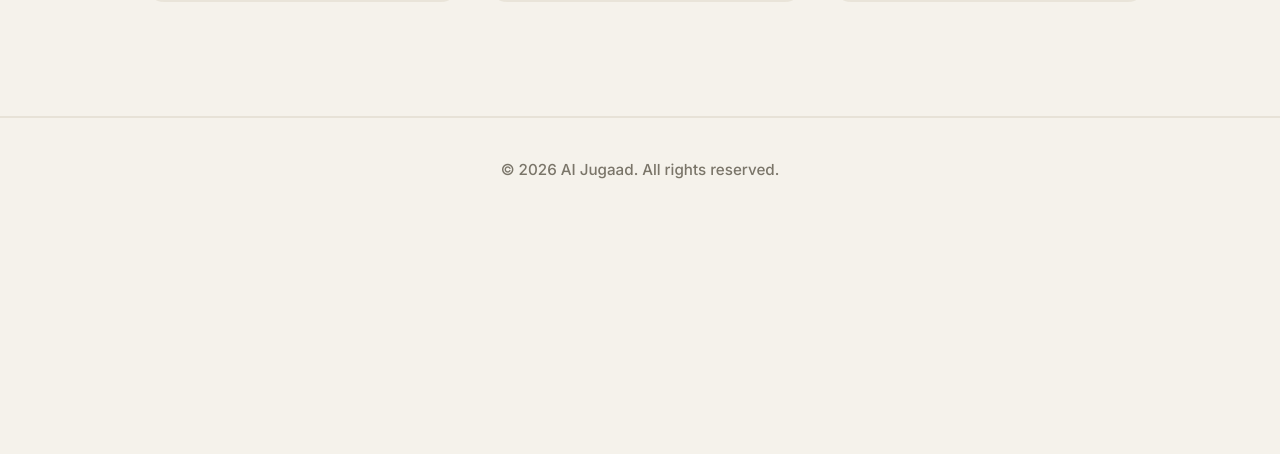
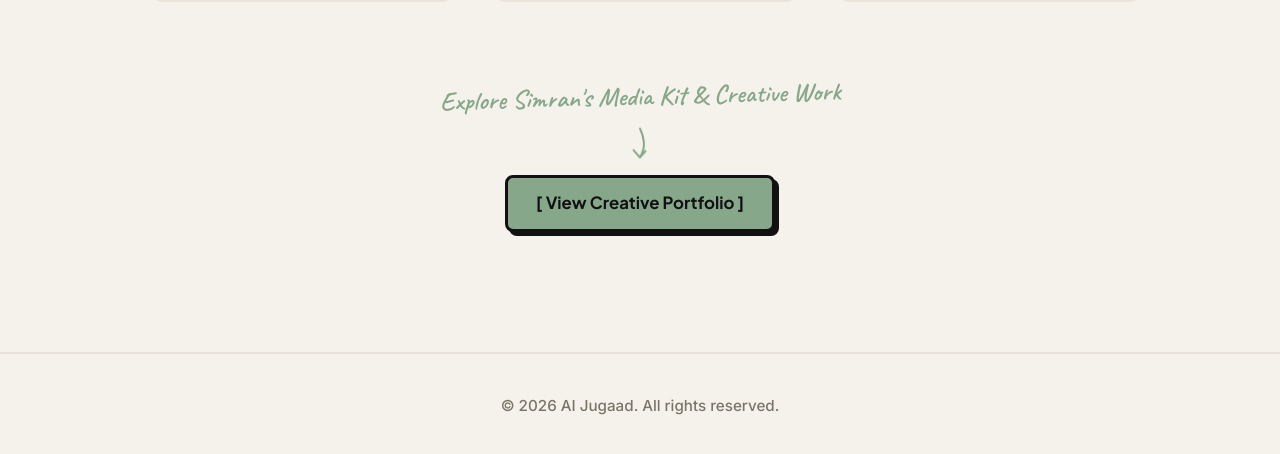
Before and after one commit to simmrraann/AiJugaad, a website built with Vite: page index.html in a window 1280 px wide. Shown: the part 2654-3108 px from the top of the page. Before the commit the page ends 2876 px from the top, so only its background shows below. Built offline with nearby package versions, Linux system fonts and the light colour scheme.

Commit message:
feat: add founder creative portfolio banner to contact section

```diff
--- a/index.html
+++ b/index.html
@@ -251,6 +251,17 @@
           </div>
         </a>
       </div>
+
+      <!-- Creative Portfolio Link Block -->
+      <div class="portfolio-banner">
+        <span class="banner-cursive-label">Explore Simran's Media Kit & Creative Work</span>
+        <svg class="banner-arrow" viewBox="0 0 40 50">
+          <path d="M20,5 C25,15 28,30 20,40 M12,32 L20,41 L27,33" fill="none" stroke="#86A789" stroke-width="2.5" stroke-linecap="round" stroke-linejoin="round"/>
+        </svg>
+        <a href="https://simranmediaakit.netlify.app/" target="_blank" rel="noopener noreferrer" class="banner-cta">
+          [ View Creative Portfolio ]
+        </a>
+      </div>
     </div>
   </section>
 
--- a/style.css
+++ b/style.css
@@ -642,6 +642,63 @@ h1, h2, h3, h4 {
   word-break: break-all;
 }
 
+.portfolio-banner {
+  margin-top: 80px;
+  display: flex;
+  flex-direction: column;
+  align-items: center;
+  position: relative;
+  text-align: center;
+}
+
+.banner-cursive-label {
+  font-family: var(--font-cursive);
+  font-size: 1.65rem;
+  color: var(--matcha);
+  font-weight: 600;
+  transform: rotate(-1.5deg);
+  margin-bottom: 2px;
+}
+
+.banner-arrow {
+  width: 32px;
+  height: 40px;
+  margin-bottom: 15px;
+  animation: bounce-small 3s ease-in-out infinite;
+}
+
+.banner-cta {
+  display: inline-block;
+  background-color: var(--matcha);
+  color: var(--text-main);
+  border: 3px solid var(--black);
+  padding: 12px 28px;
+  font-family: var(--font-headings);
+  font-size: 1.05rem;
+  font-weight: 700;
+  border-radius: 8px;
+  text-decoration: none;
+  box-shadow: 4px 4px 0px var(--black);
+  transition: all 0.15s ease-in-out;
+  cursor: pointer;
+}
+
+.banner-cta:hover {
+  background-color: var(--matcha-light);
+  transform: translate(2px, 2px);
+  box-shadow: 2px 2px 0px var(--black);
+}
+
+.banner-cta:active {
+  transform: translate(4px, 4px);
+  box-shadow: 0px 0px 0px var(--black);
+}
+
+@keyframes bounce-small {
+  0%, 100% { transform: translateY(0); }
+  50% { transform: translateY(6px); }
+}
+
 /* Footer styling */
 .footer {
   padding: 40px 0;
```
